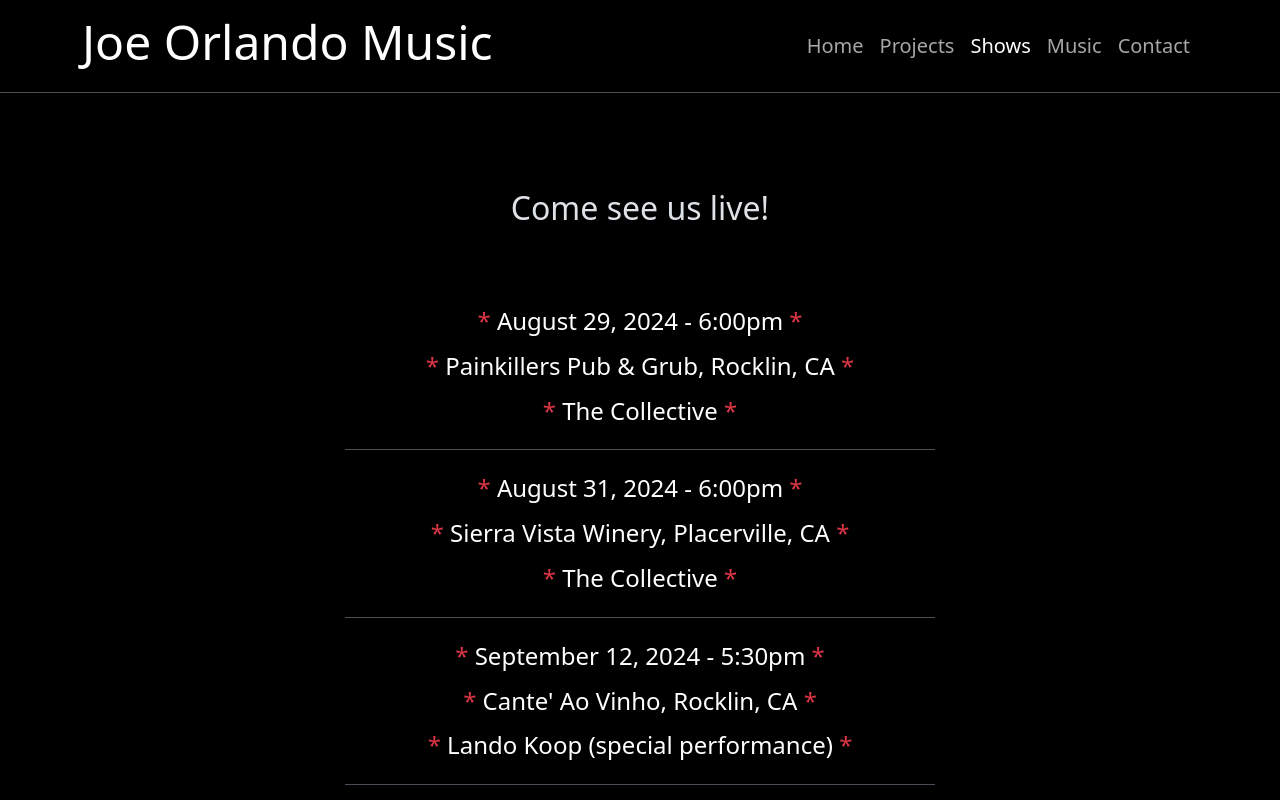
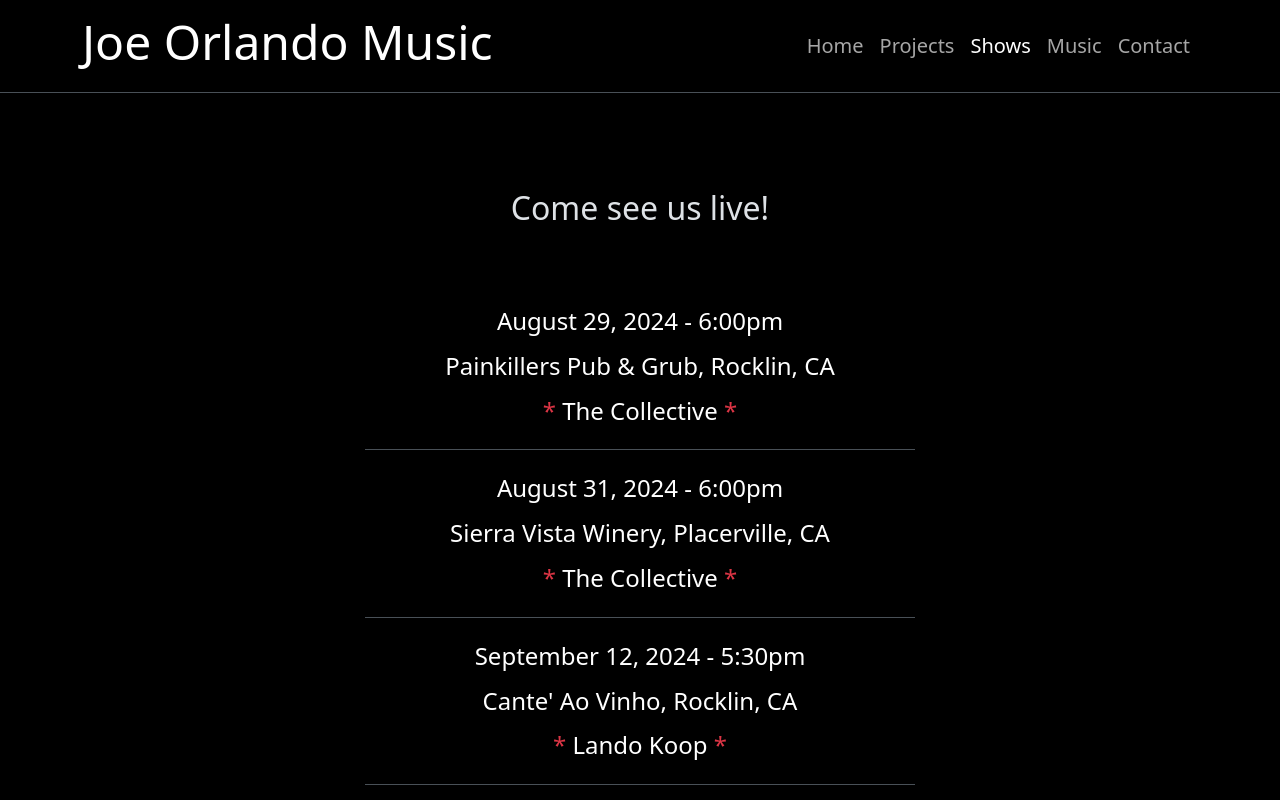
Before and after one commit to Robertjo97/JoeOrlandoMusic, a React (Vite) app: page /shows in a window 1280 px wide. Shown: the top 800 px of the page. Built offline with nearby package versions, Linux system fonts and the light colour scheme.

Commit message:
mark style shows

```diff
--- a/public/shows.json
+++ b/public/shows.json
@@ -15,7 +15,7 @@
     "date": "September 12, 2024",
     "time": "5:30pm",
     "location": "Cante' Ao Vinho, Rocklin, CA",
-    "band": "Lando Koop (special performance)"
+    "band": "Lando Koop"
   },
   {
     "date": "September 19, 2024",
--- a/src/Shows/Shows.jsx
+++ b/src/Shows/Shows.jsx
@@ -30,8 +30,8 @@ const Shows = () => {
           <ul className="list-group list-group-flush display-6 fs-4 mb-5 text-center">
             {shows.map((show, index) => (
               <li className="list-group-item bg-black p-4 text-white" key={index}>
-                <p><span className="text-danger">* </span>{show.date} - {show.time}<span className="text-danger"> *</span></p>
-                <p><span className="text-danger">* </span>{show.location}<span className="text-danger"> *</span></p>
+                <p>{show.date} - {show.time}</p>
+                <p>{show.location}</p>
                 <p><span className="text-danger">* </span>{show.band}<span className="text-danger"> *</span></p>
               </li>
             ))}
```
